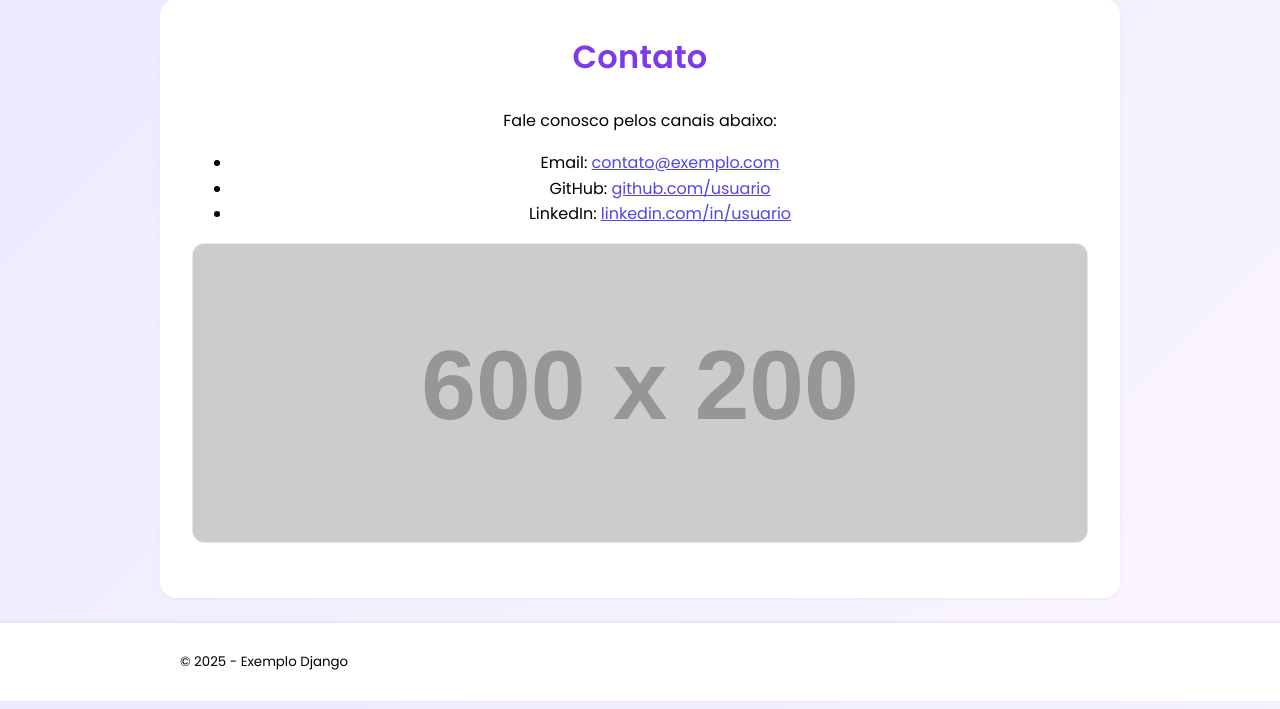
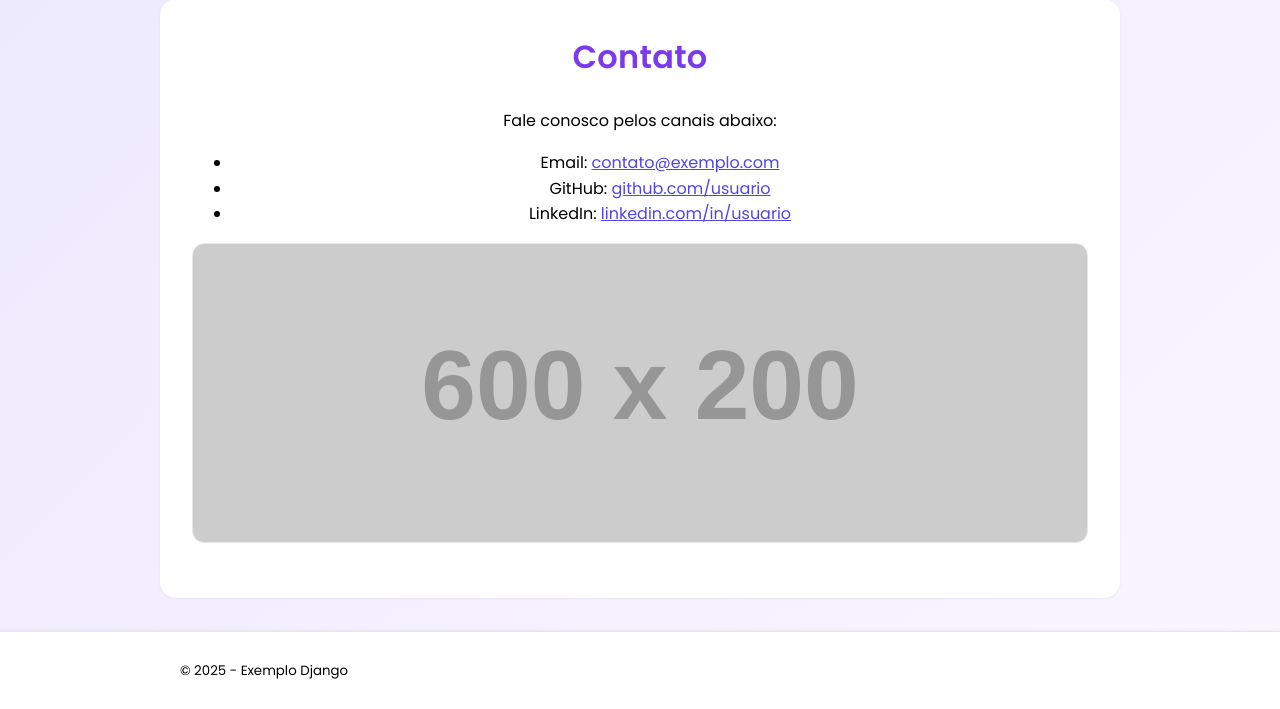
Before and after one commit to joaovitormessias/meuprojeto, a Django app: page /contato/ in a window 1280 px wide. Shown: the part 91-800 px from the top of the page. Run offline with Django 4.2, Linux system fonts and the light colour scheme; grey boxes labelled with a size stand in for pictures from a placeholder-image service; some libraries are stand-ins or nearby versions.

Commit message:
changes.

```diff
--- a/website/static/style.css
+++ b/website/static/style.css
@@ -130,3 +130,14 @@ a.button.primary {
 a.button.primary:hover {
     background: var(--primary-dark);
 }
+
+/* Sticky footer */
+html, body { height: 100%; }
+body {
+  min-height: 100dvh;      /* usa a altura da viewport */
+  display: flex;
+  flex-direction: column;
+}
+.site-footer {
+  margin-top: auto;         /* empurra o footer para o fim */
+}
```
